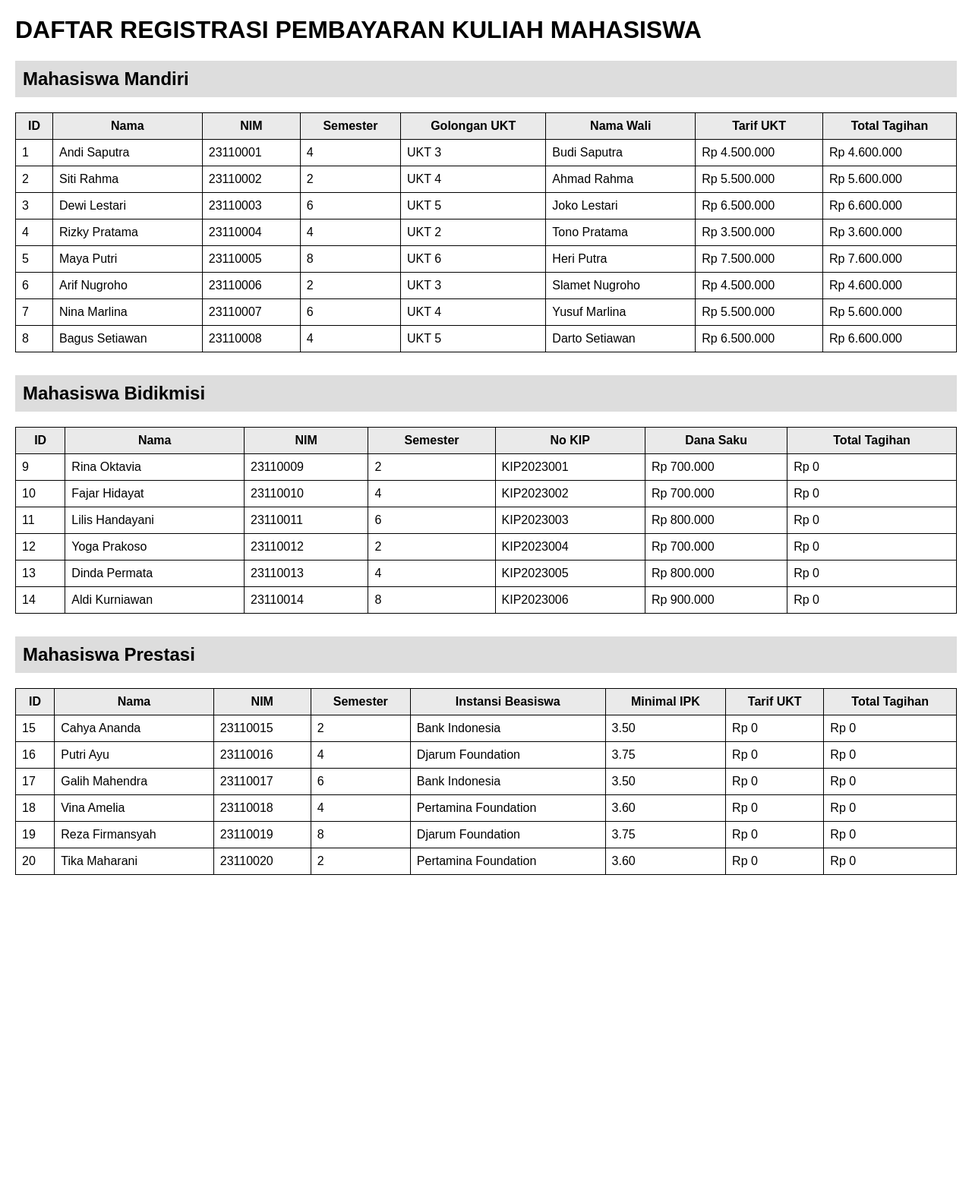
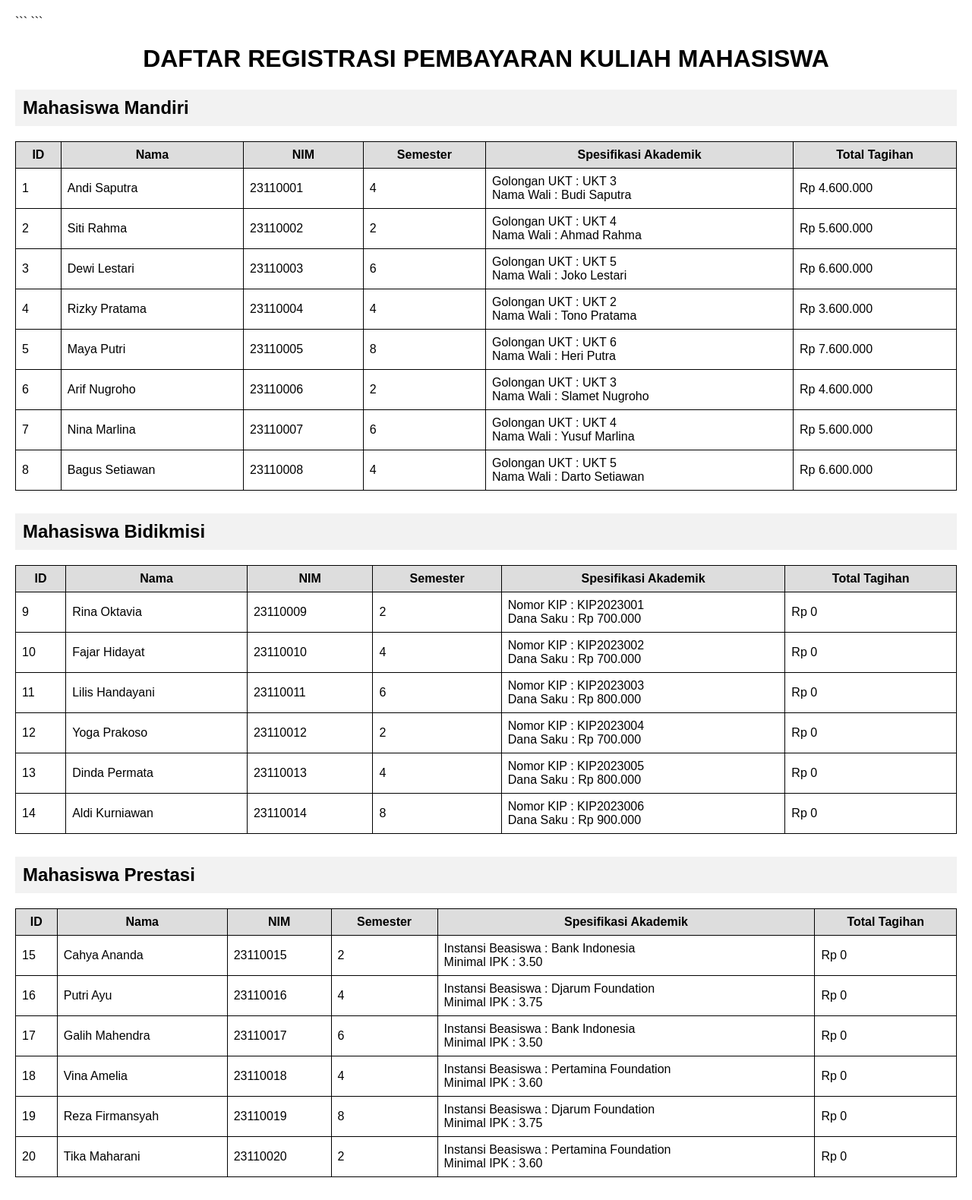
Before and after one commit to eqypriska/UAS_PBO_EqyPriska, a PHP site: page / in a window 1280 px wide. Shown: the whole page at 76% size. Before the commit the page ends 1152 px from the top, so only its background shows below. Run offline with PHP 8.4, Linux system fonts and the light colour scheme; data comes from the database, SQL or seed files in the repository.

Commit message:
[Tahap 6] Pembuatan Komponen Antarmuka

````diff
--- a/index.php
+++ b/index.php
@@ -1,174 +1,5 @@
 <?php
 
-require_once "database/koneksi.php";
+require_once __DIR__ . "/views/daftar_mahasiswa.php";
 
 ?>
-<!DOCTYPE html>
-<html>
-<head>
-    <title>Daftar Registrasi Pembayaran Kuliah</title>
-
-    <style>
-        body{
-            font-family: Arial, sans-serif;
-            margin:20px;
-        }
-
-        table{
-            border-collapse: collapse;
-            width:100%;
-            margin-bottom:30px;
-        }
-
-        th,td{
-            border:1px solid black;
-            padding:8px;
-        }
-
-        th{
-            background:#eaeaea;
-        }
-
-        h2{
-            background:#ddd;
-            padding:10px;
-        }
-    </style>
-</head>
-<body>
-
-<h1>DAFTAR REGISTRASI PEMBAYARAN KULIAH MAHASISWA</h1>
-
-<!-- MAHASISWA MANDIRI -->
-
-<h2>Mahasiswa Mandiri</h2>
-
-<table>
-<tr>
-    <th>ID</th>
-    <th>Nama</th>
-    <th>NIM</th>
-    <th>Semester</th>
-    <th>Golongan UKT</th>
-    <th>Nama Wali</th>
-    <th>Tarif UKT</th>
-    <th>Total Tagihan</th>
-</tr>
-
-<?php
-
-$query = $koneksi->query("
-SELECT * FROM tabel_mahasiswa
-WHERE jenis_pembiayaan='Mandiri'
-");
-
-while($row = $query->fetch(PDO::FETCH_ASSOC))
-{
-    $tagihan = $row['tarif_ukt_nominal'] + 100000;
-
-    echo "
-    <tr>
-        <td>{$row['id_mahasiswa']}</td>
-        <td>{$row['nama_mahasiswa']}</td>
-        <td>{$row['nim']}</td>
-        <td>{$row['semester']}</td>
-        <td>{$row['golongan_ukt']}</td>
-        <td>{$row['nama_wali']}</td>
-        <td>Rp ".number_format($row['tarif_ukt_nominal'],0,',','.')."</td>
-        <td>Rp ".number_format($tagihan,0,',','.')."</td>
-    </tr>
-    ";
-}
-
-?>
-
-</table>
-
-<!-- BIDIKMISI -->
-
-<h2>Mahasiswa Bidikmisi</h2>
-
-<table>
-<tr>
-    <th>ID</th>
-    <th>Nama</th>
-    <th>NIM</th>
-    <th>Semester</th>
-    <th>No KIP</th>
-    <th>Dana Saku</th>
-    <th>Total Tagihan</th>
-</tr>
-
-<?php
-
-$query = $koneksi->query("
-SELECT * FROM tabel_mahasiswa
-WHERE jenis_pembiayaan='Bidikmisi'
-");
-
-while($row = $query->fetch(PDO::FETCH_ASSOC))
-{
-    echo "
-    <tr>
-        <td>{$row['id_mahasiswa']}</td>
-        <td>{$row['nama_mahasiswa']}</td>
-        <td>{$row['nim']}</td>
-        <td>{$row['semester']}</td>
-        <td>{$row['nomor_kip_kuliah']}</td>
-        <td>Rp ".number_format($row['dana_saku_subsidi'],0,',','.')."</td>
-        <td>Rp 0</td>
-    </tr>
-    ";
-}
-
-?>
-
-</table>
-
-<!-- PRESTASI -->
-
-<h2>Mahasiswa Prestasi</h2>
-
-<table>
-<tr>
-    <th>ID</th>
-    <th>Nama</th>
-    <th>NIM</th>
-    <th>Semester</th>
-    <th>Instansi Beasiswa</th>
-    <th>Minimal IPK</th>
-    <th>Tarif UKT</th>
-    <th>Total Tagihan</th>
-</tr>
-
-<?php
-
-$query = $koneksi->query("
-SELECT * FROM tabel_mahasiswa
-WHERE jenis_pembiayaan='Prestasi'
-");
-
-while($row = $query->fetch(PDO::FETCH_ASSOC))
-{
-    $tagihan = $row['tarif_ukt_nominal'] * 0.25;
-
-    echo "
-    <tr>
-        <td>{$row['id_mahasiswa']}</td>
-        <td>{$row['nama_mahasiswa']}</td>
-        <td>{$row['nim']}</td>
-        <td>{$row['semester']}</td>
-        <td>{$row['nama_instansi_beasiswa']}</td>
-        <td>{$row['minimal_ipk_syarat']}</td>
-        <td>Rp ".number_format($row['tarif_ukt_nominal'],0,',','.')."</td>
-        <td>Rp ".number_format($tagihan,0,',','.')."</td>
-    </tr>
-    ";
-}
-
-?>
-
-</table>
-
-</body>
-</html>
--- /dev/null
+++ b/views/daftar_mahasiswa.php
@@ -0,0 +1,204 @@
+<?php
+
+require_once __DIR__ . "/../database/koneksi.php";
+
+require_once __DIR__ . "/../classes/Mahasiswa.php";
+require_once __DIR__ . "/../classes/MahasiswaMandiri.php";
+require_once __DIR__ . "/../classes/MahasiswaBidikmisi.php";
+require_once __DIR__ . "/../classes/MahasiswaPrestasi.php";
+
+?>
+
+<!DOCTYPE html>
+
+<html>
+<head>
+    <title>Daftar Registrasi Pembayaran Kuliah</title>
+
+```
+<style>
+    body{
+        font-family: Arial, sans-serif;
+        margin:20px;
+    }
+
+    table{
+        border-collapse: collapse;
+        width:100%;
+        margin-bottom:30px;
+    }
+
+    th, td{
+        border:1px solid #000;
+        padding:8px;
+    }
+
+    th{
+        background:#ddd;
+    }
+
+    h1{
+        text-align:center;
+    }
+
+    h2{
+        background:#f2f2f2;
+        padding:10px;
+    }
+</style>
+```
+
+</head>
+<body>
+
+<h1>DAFTAR REGISTRASI PEMBAYARAN KULIAH MAHASISWA</h1>
+
+<!-- MAHASISWA MANDIRI -->
+
+<h2>Mahasiswa Mandiri</h2>
+
+<table>
+<tr>
+    <th>ID</th>
+    <th>Nama</th>
+    <th>NIM</th>
+    <th>Semester</th>
+    <th>Spesifikasi Akademik</th>
+    <th>Total Tagihan</th>
+</tr>
+
+<?php
+
+$data = $koneksi->query("
+SELECT *
+FROM tabel_mahasiswa
+WHERE jenis_pembiayaan='Mandiri'
+");
+
+while($row = $data->fetch(PDO::FETCH_ASSOC))
+{
+    $mhs = new MahasiswaMandiri(
+        $row['id_mahasiswa'],
+        $row['nama_mahasiswa'],
+        $row['nim'],
+        $row['semester'],
+        $row['tarif_ukt_nominal'],
+        $row['golongan_ukt'],
+        $row['nama_wali']
+    );
+
+?>
+
+<tr>
+    <td><?= $row['id_mahasiswa']; ?></td>
+    <td><?= $row['nama_mahasiswa']; ?></td>
+    <td><?= $row['nim']; ?></td>
+    <td><?= $row['semester']; ?></td>
+    <td><?= $mhs->tampilkanSpesifikasiAkademik(); ?></td>
+    <td>Rp <?= number_format($mhs->hitungTagihanSemester(),0,',','.'); ?></td>
+</tr>
+
+<?php } ?>
+
+</table>
+
+<!-- MAHASISWA BIDIKMISI -->
+
+<h2>Mahasiswa Bidikmisi</h2>
+
+<table>
+<tr>
+    <th>ID</th>
+    <th>Nama</th>
+    <th>NIM</th>
+    <th>Semester</th>
+    <th>Spesifikasi Akademik</th>
+    <th>Total Tagihan</th>
+</tr>
+
+<?php
+
+$data = $koneksi->query("
+SELECT *
+FROM tabel_mahasiswa
+WHERE jenis_pembiayaan='Bidikmisi'
+");
+
+while($row = $data->fetch(PDO::FETCH_ASSOC))
+{
+    $mhs = new MahasiswaBidikmisi(
+        $row['id_mahasiswa'],
+        $row['nama_mahasiswa'],
+        $row['nim'],
+        $row['semester'],
+        $row['tarif_ukt_nominal'],
+        $row['nomor_kip_kuliah'],
+        $row['dana_saku_subsidi']
+    );
+
+?>
+
+<tr>
+    <td><?= $row['id_mahasiswa']; ?></td>
+    <td><?= $row['nama_mahasiswa']; ?></td>
+    <td><?= $row['nim']; ?></td>
+    <td><?= $row['semester']; ?></td>
+    <td><?= $mhs->tampilkanSpesifikasiAkademik(); ?></td>
+    <td>Rp <?= number_format($mhs->hitungTagihanSemester(),0,',','.'); ?></td>
+</tr>
+
+<?php } ?>
+
+</table>
+
+<!-- MAHASISWA PRESTASI -->
+
+<h2>Mahasiswa Prestasi</h2>
+
+<table>
+<tr>
+    <th>ID</th>
+    <th>Nama</th>
+    <th>NIM</th>
+    <th>Semester</th>
+    <th>Spesifikasi Akademik</th>
+    <th>Total Tagihan</th>
+</tr>
+
+<?php
+
+$data = $koneksi->query("
+SELECT *
+FROM tabel_mahasiswa
+WHERE jenis_pembiayaan='Prestasi'
+");
+
+while($row = $data->fetch(PDO::FETCH_ASSOC))
+{
+    $mhs = new MahasiswaPrestasi(
+        $row['id_mahasiswa'],
+        $row['nama_mahasiswa'],
+        $row['nim'],
+        $row['semester'],
+        $row['tarif_ukt_nominal'],
+        $row['nama_instansi_beasiswa'],
+        $row['minimal_ipk_syarat']
+    );
+
+?>
+
+<tr>
+    <td><?= $row['id_mahasiswa']; ?></td>
+    <td><?= $row['nama_mahasiswa']; ?></td>
+    <td><?= $row['nim']; ?></td>
+    <td><?= $row['semester']; ?></td>
+    <td><?= $mhs->tampilkanSpesifikasiAkademik(); ?></td>
+    <td>Rp <?= number_format($mhs->hitungTagihanSemester(),0,',','.'); ?></td>
+</tr>
+
+<?php } ?>
+
+</table>
+
+</body>
+</html>
````
